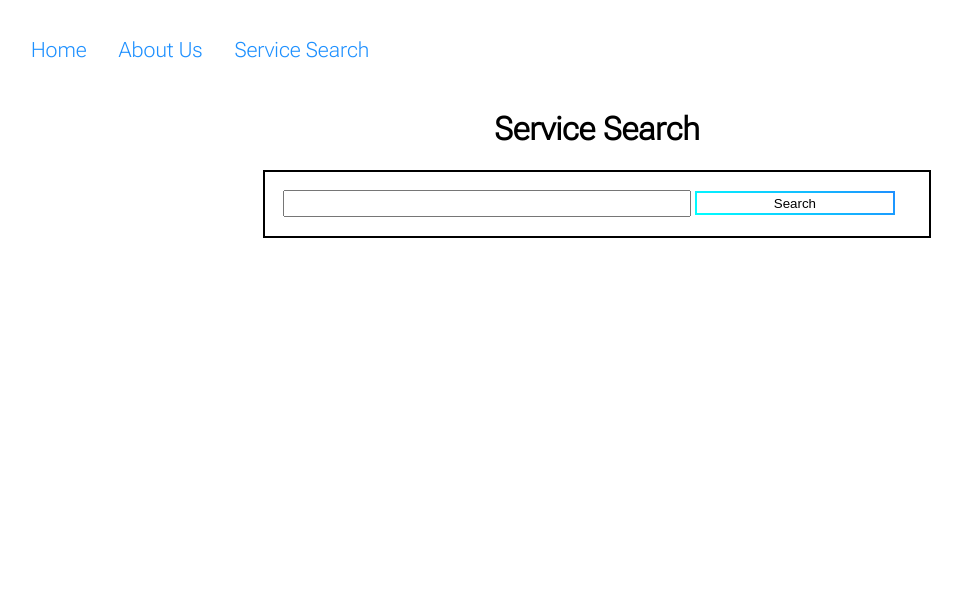
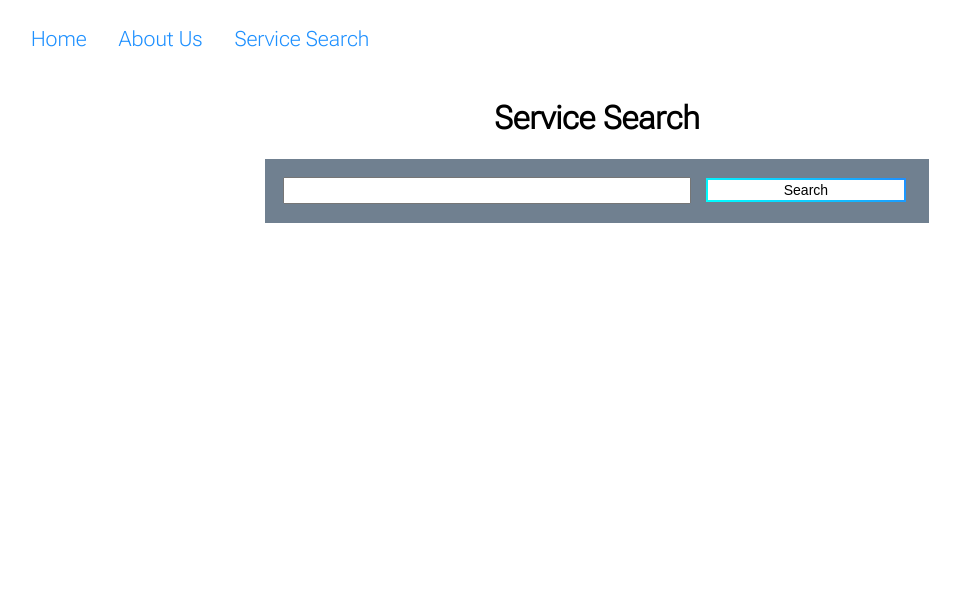
Before and after one commit to Naevey/Service-Nexus, a Flask app: page /servicesearch/ in a window 1280 px wide. Shown: the top 598 px of the page, without its empty margins (43-1005 px from the left). Run offline with Flask 2, Linux system fonts and the light colour scheme.

Commit message:
Made some more maintenance changes

```diff
--- a/templates/aboutdylan.html
+++ b/templates/aboutdylan.html
@@ -214,7 +214,7 @@
                     that have been utilized during the process of developing and maintaining this website. This project is not assigned by our school, as it is a
                     personal aspiration of mine; I have organized a group of my friends to create an application in order to demonstrate our knowledge and
                     experience in computer science, while simultaneously providing support for our community.</h2>
-                <img src = "/static/assets/images/Service-Nexus-Logo-Transparent.png" alt = "Service Nexus Logo" width = "240px" height = "240px" style = "display: block; margin: auto; margin-top: -40px;">
+                <img src = "/static/assets/images/Service-Nexus-Logo-TransparentType.png" alt = "Service Nexus Logo" width = "340px" height = "340px" style = "display: block; margin: auto; margin-top: -70px;">
             </div>
         </div>
     </div>
--- a/templates/foundation/navigation-bar.html
+++ b/templates/foundation/navigation-bar.html
@@ -21,6 +21,7 @@
         width: 200%;
         background-color: white;
         padding: 10px;
+        margin-top: -11px;
     }
 
     .navigationlinkscontainer {
--- a/templates/servicesearch.html
+++ b/templates/servicesearch.html
@@ -18,15 +18,15 @@
     }
 
     #SearchBackground1 {
+        height: 500px;
         background-color: white;
     }
 
     .PrimarySearchContainer {
         height: 50px;
         width: 650px;
-        border: 2px solid black;
         margin: auto;
-        background-color: white;
+        background-color: slategray;
         padding: 7px;
     }
 
@@ -40,11 +40,17 @@
     .SearchButton1 {
         height: 24px;
         width: 200px;
+        font-size: 14px;
         background-color: white;
-        border-radius: 21px;
         border: 2px solid;
         border-image: linear-gradient(45deg, cyan, dodgerblue) 1;
         margin-top: 11px;
+        margin-left: 11px;
+        transition-duration: 0.4s;
+    }
+
+    .SearchButton1:hover {
+        border-image: linear-gradient(45deg, dodgerblue, cyan) 1;
     }
 </style>
 <body>
```
Also changed, not shown: static/assets/images/Service-Nexus-Logo-TransparentType.png (renamed from static/assets/images/Service-Nexus-Logo-Transparent.png).
